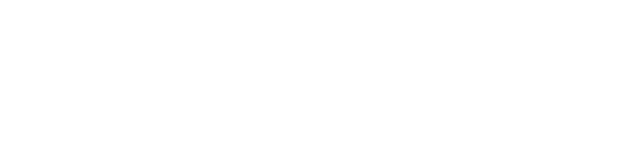
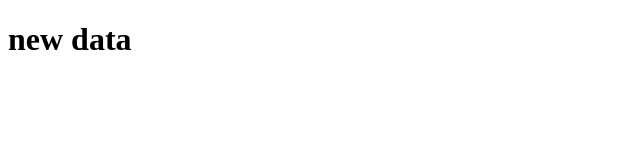
Before and after one commit to TejasChitroda/git, a plain HTML site: page in.html in a window 1280 px wide. Shown: the whole page, without its empty margins (0-640 px from the left). Drawn offline with Linux system fonts and the light colour scheme.

Commit message:
this is for conflict

```diff
--- a/in.html
+++ b/in.html
@@ -6,6 +6,6 @@
     <title>Document</title>
 </head>
 <body>
-
+    <h1>new data</h1>
 </body>
 </html>
```
